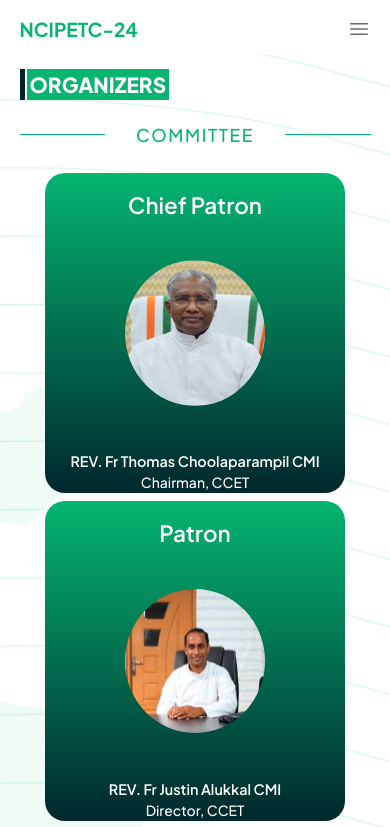
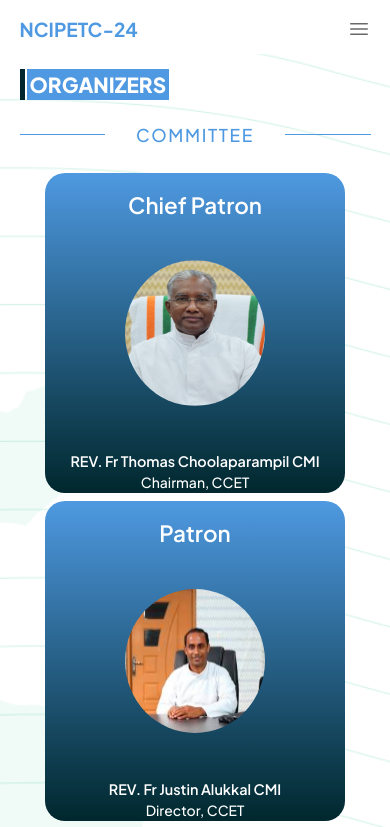
Before and after one commit to AbhishekNSanthosh/ncipetc24, a Next.js app: page /organizers in a window 390 px wide. Shown: the top 827 px of the page. Built offline with nearby package versions, Linux system fonts and the light colour scheme.

Commit message:
refactor:color

```diff
--- a/src/styles/main.scss
+++ b/src/styles/main.scss
@@ -43,7 +43,7 @@ a {
   }
 
   *::-webkit-scrollbar-track:hover {
-    background-color:rgb(5, 181, 112);
+    background-color:#4E99E1;
   }
 
 
--- a/src/styles/scss/_variables.scss
+++ b/src/styles/scss/_variables.scss
@@ -3,10 +3,12 @@
 // Colors
 $white: #fff;
 $blue: #1293ee;
-$primary:  rgb(5, 181, 112);
+// $primary:  #4E99E1;
+$primary: #4E99E1;
 $secondary: #00272d;
 $font-color: rgb(105, 105, 105);
-$font-highlight-color: rgb(5, 181, 112);
+// $font-highlight-color: #4E99E1;
+$font-highlight-color:  #4E99E1;
 
 
 // Fonts & Typography
--- a/src/styles/scss/banner.module.scss
+++ b/src/styles/scss/banner.module.scss
@@ -23,7 +23,7 @@
 
 
 .title {
-    background-color: #05b570;
+    background-color: #4E99E1;
     text-transform: uppercase;
     width: fit-content;
     height: fit-content;
--- a/src/styles/scss/navbar.module.scss
+++ b/src/styles/scss/navbar.module.scss
@@ -113,7 +113,7 @@
     bottom: 0;
     left: 0;
     width: 100%;
-    border-bottom: 3px solid rgb(5, 181, 112);
+    border-bottom: 3px solid #4E99E1;
     ;
 }
 
@@ -124,13 +124,13 @@
 }
 
 .navLink:hover {
-    color: rgb(5, 181, 112);
+    color: #4E99E1;
 }
 
 .logo {
     font-size: 1.5rem;
     font-weight: 700;
-    color: rgb(5, 181, 112);
+    color: #4E99E1;
 }
 
 
@@ -138,7 +138,7 @@
     .logo {
         font-size: 1.2rem;
         font-weight: 700;
-        color: rgb(5, 181, 112);
+        color: #4E99E1;
     }
 }
 
--- a/src/styles/scss/person.module.scss
+++ b/src/styles/scss/person.module.scss
@@ -46,7 +46,7 @@
     justify-content: center;
     cursor: pointer;
 
-    background: linear-gradient(to bottom, rgb(5, 181, 112), #00272d 100%);
+    background: linear-gradient(to bottom, #4E99E1, #00272d 100%);
     border-radius: 20px;
     padding: 4rem;
     height: 320px;
@@ -58,7 +58,7 @@
         .title {
             transform: translateY(-50px);
             color: $secondary;
-            background: -webkit-linear-gradient(45deg, rgb(5, 181, 112), rgb(12, 129, 83), #00272db2, #00272d) text;
+            background: -webkit-linear-gradient(45deg, #4E99E1, rgb(12, 129, 83), #00272db2, #00272d) text;
             -webkit-text-fill-color: transparent;
             /* Adjust the value as needed */
         }
@@ -120,7 +120,7 @@
         justify-content: center;
         cursor: pointer;
 
-        background: linear-gradient(to bottom, rgb(5, 181, 112), #00272d 100%);
+        background: linear-gradient(to bottom, #4E99E1, #00272d 100%);
         border-radius: 20px;
         padding: 5rem;
         height: 320px;
```
